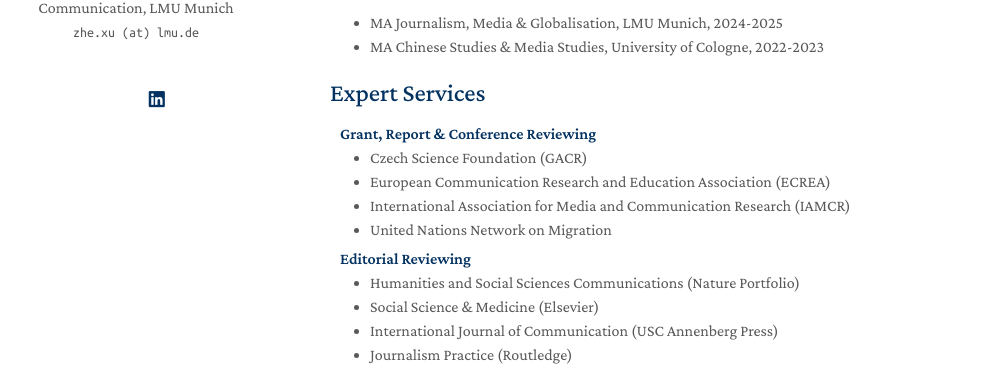
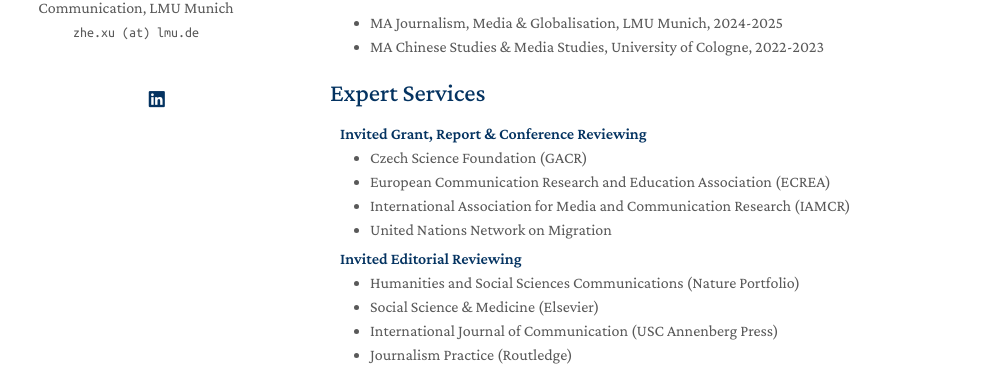
Before and after one commit to zhexuphd/home, a Jekyll site: the page built from index.md, in a window 1280 px wide and 900 px high, scrolled down 1173 px. Shown: the part 347-713 px from the top of the window, without its empty margins (140-1131 px from the left). Built offline with Jekyll 4.4.1, drawn with Linux system fonts in a browser that asks for light colours; a style sheet for code colours, icons or effects is not loaded; our own code applies the rules of GitHub Pages for plain Markdown files.

Commit message:
Update services.md

```diff
--- a/_includes/services.md
+++ b/_includes/services.md
@@ -1,6 +1,6 @@
 ## Expert Services
 
-<h4 style="margin:0 10px 0;">Grant, Report & Conference Reviewing</h4>
+<h4 style="margin:0 10px 0;">Invited Grant, Report & Conference Reviewing</h4>
 
 <ul style="margin:0 0 5px;">
   <li><a href="https://gacr.cz/en/"><autocolor>Czech Science Foundation (GACR)</autocolor></a></li>
@@ -9,7 +9,7 @@
     <li><a href="https://migrationnetwork.un.org/"><autocolor>United Nations Network on Migration</autocolor></a></li>
 </ul>
 
-<h4 style="margin:0 10px 0;">Editorial Reviewing</h4>
+<h4 style="margin:0 10px 0;">Invited Editorial Reviewing</h4>
 
 <ul style="margin:0 0 20px;">
   <li><a href="https://www.nature.com/palcomms/"><autocolor>Humanities and Social Sciences Communications (Nature Portfolio)</autocolor></a></li>
```
